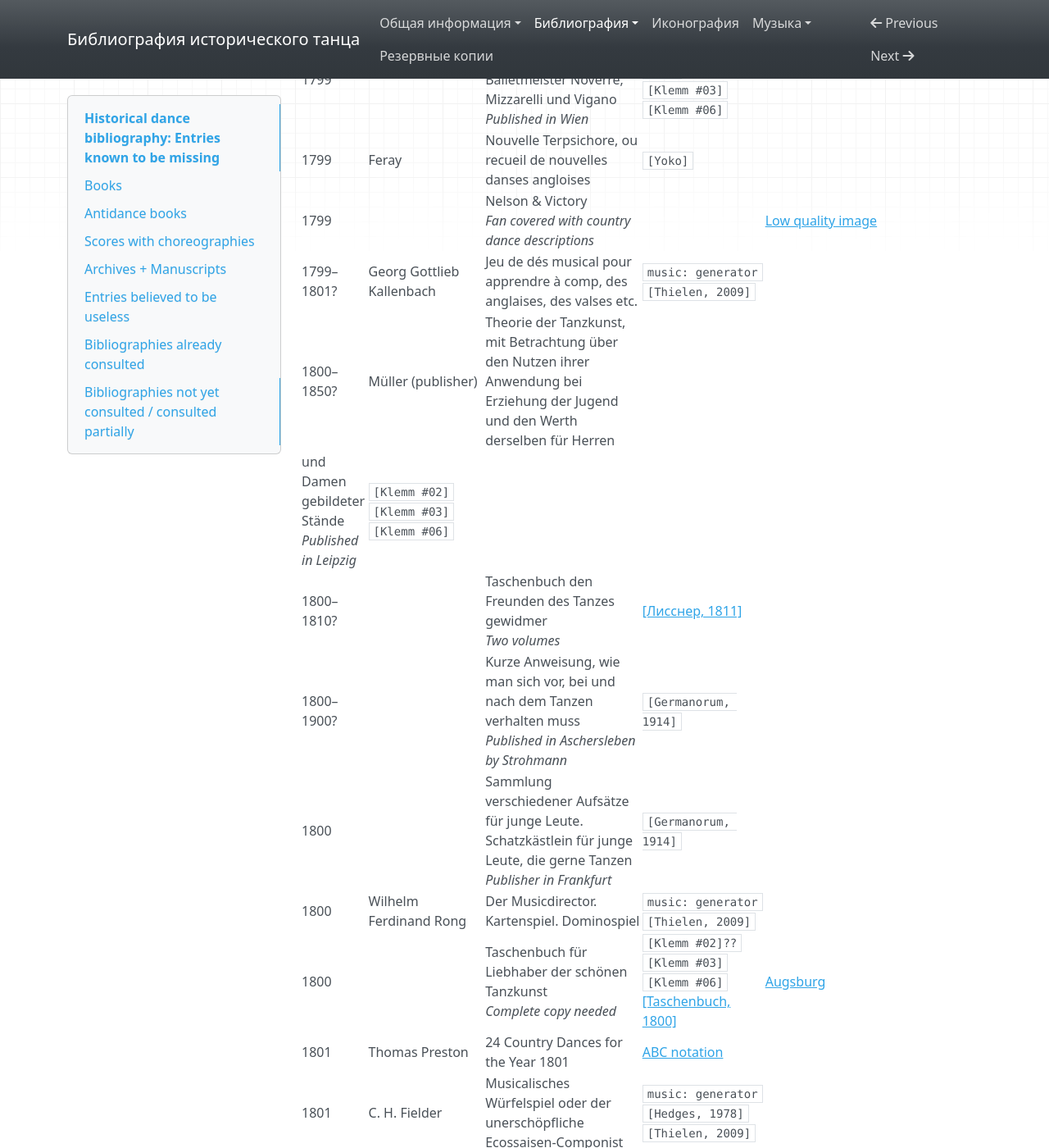
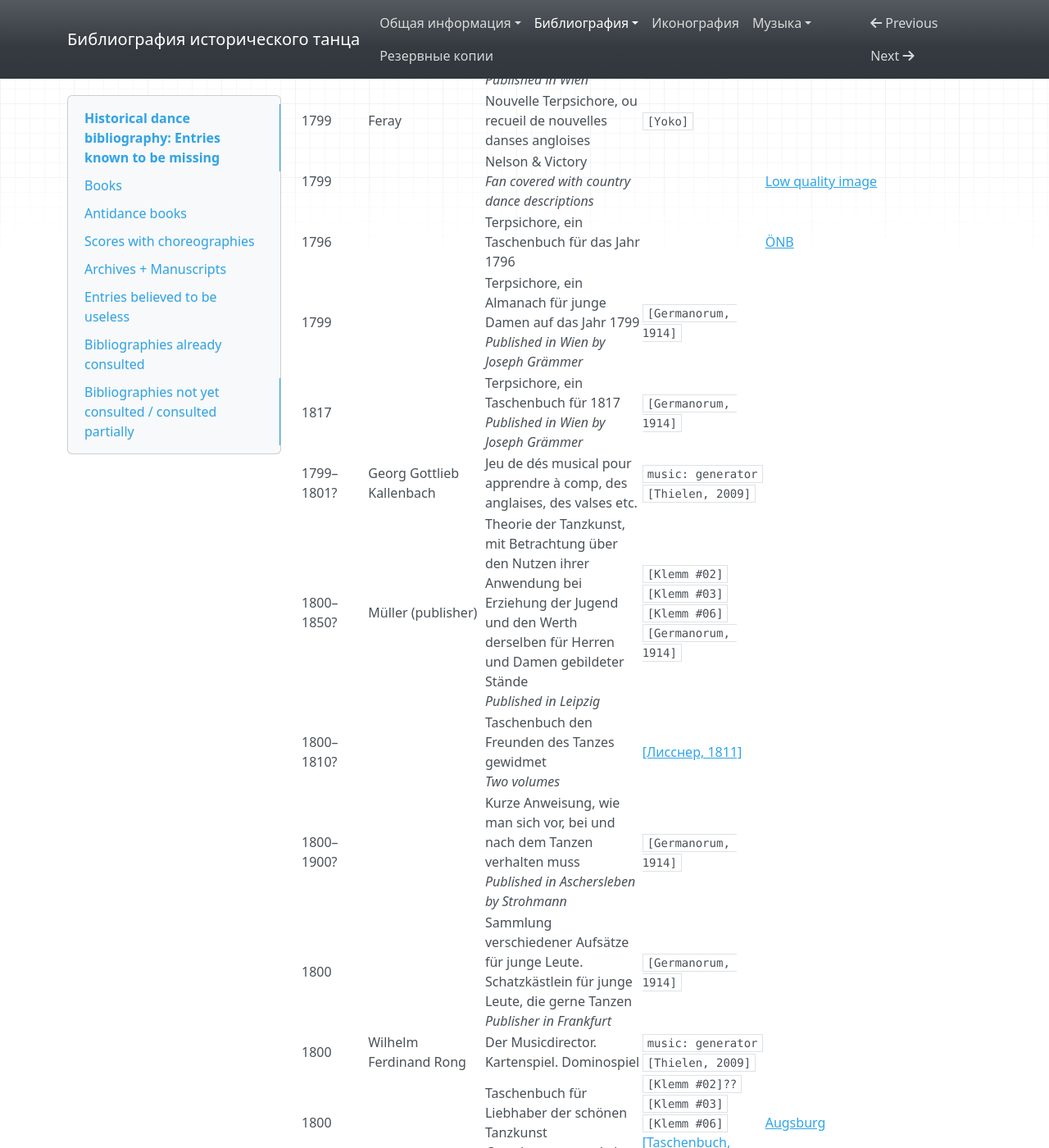
Before and after one commit to hda-technical/dancebooks, an MkDocs documentation site: the page built from docs/bibliography_missing.md, in a window 1280 px wide and 1400 px high, scrolled down 15123 px. Shown: the whole window at 82% size. Built offline with MkDocs 1.6.1, drawn with Linux system fonts in a browser that asks for light colours; nearby versions of some CDN libraries; some of the changed text lies outside the part shown.

Commit message:
Further work on Germanorum catalogue

```diff
--- a/docs/bibliography_missing.md
+++ b/docs/bibliography_missing.md
@@ -136,10 +136,12 @@ _This table is intended to be accurate, yet sometimes it is slightly outdated._
 | 1799 | | Über die theatralischen Tänze und die Balletmeister Noverre, Mizzarelli und Vigano<br/>_Published in Wien_ | `[Charinomos, 1825]`<br/>`[Klemm #03]`<br/>`[Klemm #06]` | |
 | 1799 | Feray | Nouvelle Terpsichore, ou recueil de nouvelles danses angloises | `[Yoko]` | |
 | 1799 | | Nelson & Victory<br/>_Fan covered with country dance descriptions_ | | [Low quality image](http://s3.amazonaws.com/magnoliasoft.imageweb/nmm/supersize/f4129.jpg) | |
+| 1796 | | Terpsichore, ein Taschenbuch für das Jahr 1796 | | [ÖNB]( http://data.onb.ac.at/rec/AC10370891)
+| 1799 | | Terpsichore, ein Almanach für junge Damen auf das Jahr 1799<br/>_Published in Wien by Joseph Grämmer_ | `[Germanorum, 1914]` | |
+| 1817 | | Terpsichore, ein Taschenbuch für 1817<br/>_Published in Wien by Joseph Grämmer_ | `[Germanorum, 1914]` | |
 | 1799–1801? | Georg Gottlieb Kallenbach | Jeu de dés musical pour apprendre à comp, des anglaises, des valses etc. | `music: generator`<br/>`[Thielen, 2009]` | |
-| 1800–1850? | Müller (publisher) | Theorie der Tanzkunst, mit Betrachtung über den Nutzen ihrer Anwendung bei Erziehung der Jugend und den Werth derselben für Herren
-und Damen gebildeter Stände<br/>_Published in Leipzig_ | `[Klemm #02]`<br/>`[Klemm #03]`<br/>`[Klemm #06]` | |
-| 1800–1810? | | Taschenbuch den Freunden des Tanzes gewidmer<br/>_Two volumes_ | [[Лисснер, 1811]](http://dlib.rsl.ru/viewer/01004333601#?page=10) | |
+| 1800–1850? | Müller (publisher) | Theorie der Tanzkunst, mit Betrachtung über den Nutzen ihrer Anwendung bei Erziehung der Jugend und den Werth derselben für Herren und Damen gebildeter Stände<br/>_Published in Leipzig_ | `[Klemm #02]`<br/>`[Klemm #03]`<br/>`[Klemm #06]`<br/>`[Germanorum, 1914]` | |
+| 1800–1810? | | Taschenbuch den Freunden des Tanzes gewidmet<br/>_Two volumes_ | [[Лисснер, 1811]](http://dlib.rsl.ru/viewer/01004333601#?page=10) | |
 | 1800–1900? | | Kurze Anweisung, wie man sich vor, bei und nach dem Tanzen verhalten muss<br/>_Published in Aschersleben by Strohmann_ | `[Germanorum, 1914]` | |f
 | 1800 | | Sammlung verschiedener Aufsätze für junge Leute. Schatzkästlein für junge Leute, die gerne Tanzen<br/>_Publisher in Frankfurt_ | `[Germanorum, 1914]` | |
 | 1800 | Wilhelm Ferdinand Rong | Der Musicdirector. Kartenspiel. Dominospiel | `music: generator`<br/>`[Thielen, 2009]` | |
@@ -686,6 +688,7 @@ _This part of the list is to joined with the general table_
 | 1788 | Michael Johann Friedrich Weideburg | Musikalisches Charten-Spiel ex g dur | `music: generator`<br/>`[Thielen, 2009]` | | Генератор камерной, не танцевальной музыки |
 | 1790 | François-Henri-Stanislas de L'Aulnaye | De la Saltation théâtrale, ou recherches sur l'origine, les progrès et les effets de la pantomime chez les anciens | [Найдёно случайным поиском] | [BNF](https://gallica.bnf.fr/ark:/12148/bpt6k5849412d) | |
 | 1795 | | Rügen einiger Mißbräuche und Inkonvenienzen unsers sogenannten philosophischen Jahrhunderts | `[Germanorum, 1914]` | [SLUB](http://nbn-resolving.de/urn:nbn:de:bsz:14-db-id3369230749) | Танцам посвящена лишь маленькая глава на страницах 72–73. |
+| 1796 | Taschenkalender mis Scennen aus Wiens neuesten Balleten auf das Jahr 1796 für Freunde der Tanzkunst und Mimick<br/>_Published in Wien by Mathias Ludwig_ | `[Germanorum, 1914]` | | Описания танцев нет, только гравюры с балетами. |
 | 1801 | Antonio Calegari | Gioco pitagorico musicale col quale potra ornuno, anco senza sapere di Musica, formarsi una seria quasi infinita di picciole Ariette, e Duettini pertutti li Caratteri, Rondo, Preghiere, Polacche, Cori, ec., il tutto coll-accompagnamento del Pianoforte o Arpa, o altri Strumenti | `music: generator`<br/>`[Wiki: Musikalisches Würfelspiel]`<br/>`[Hedges, 1978]`<br/>`[Thielen, 2009]` | [Glasgow](http://encore.lib.gla.ac.uk/iii/encore/record/C__Rb1616934) | Генератор камерной, не танцевальной музыки |
 | 1802 | Johann Ferdinand Schlez | Kleine romantische Volksschriften<br/>_Tome 1, part 3: Schatzkästlein für junge Leute, die gerne tanzen_ | `[Germanorum, 1914]` | [HAAB](https://nbn-resolving.org/urn:nbn:de:gbv:32-1-10003271725) |
 | 1806 | Berchoux | La danse, ou les dieux de l'Opera | `[Nouveau manuel, 1857, #56]` | [Google](https://books.google.com/books?id=8745AAAAcAAJ) | |
```
Also changed, not shown: other parts of docs/bibliography_missing.md (+1 -1 lines).
